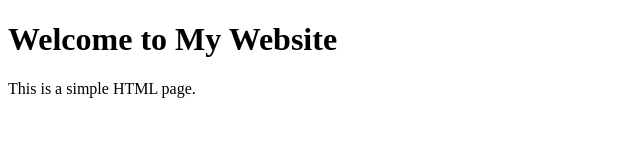
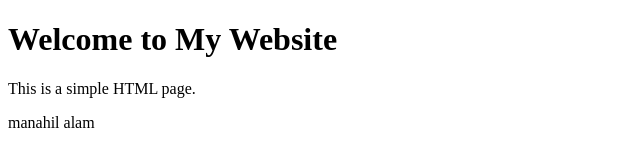
Before and after one commit to terepomaster/intro, a plain HTML site: page manahilalam.html in a window 1280 px wide. Shown: the whole page, without its empty margins (0-640 px from the left). Drawn offline with Linux system fonts and the light colour scheme.

Commit message:
Update manahilalam.html
manahil alam

```diff
--- a/manahilalam.html
+++ b/manahilalam.html
@@ -8,5 +8,6 @@
 <body>
     <h1>Welcome to My Website</h1>
     <p>This is a simple HTML page.</p>
+    <p>manahil alam</p>
 </body>
 </html>
```
